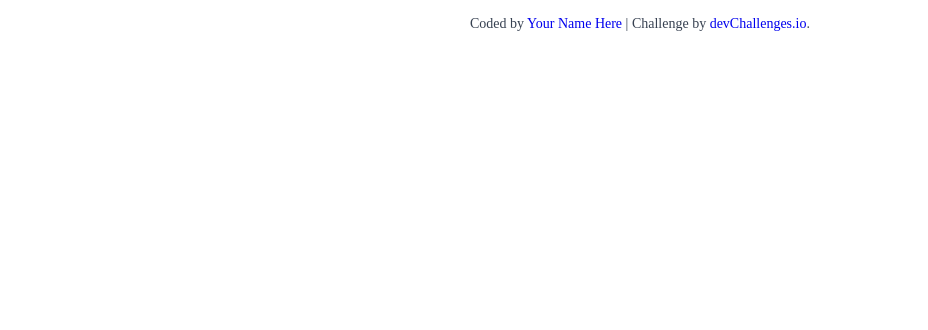
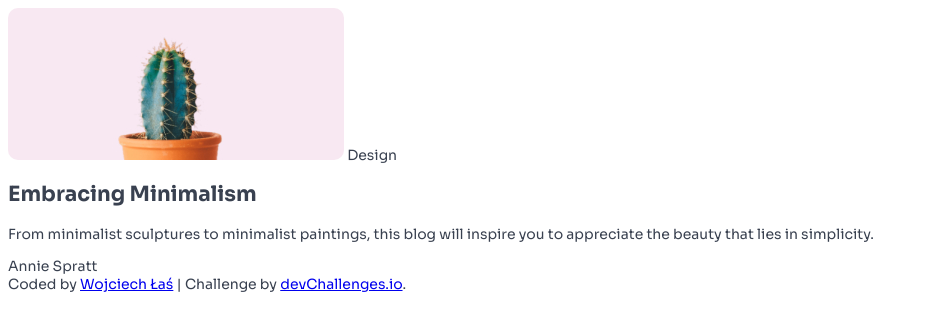
Before and after one commit to wojciechlas/Minimal-blog-card, a plain HTML site: page index.html in a window 1280 px wide. Shown: the whole page, without its empty margins (0-928 px from the left). Drawn offline with Linux system fonts and the light colour scheme.

Commit message:
add content

```diff
--- a/index.html
+++ b/index.html
@@ -3,6 +3,9 @@
   <head>
     <meta charset="UTF-8" />
     <meta name="viewport" content="width=device-width, initial-scale=1.0" />
+    <meta name="description" content="A simple blog cart" />
+    <meta name="author" content="Wojciech Łaś" />
+    <meta name="keywords" content="HTML, CSS, frontend, devChallenges.io" />
 
     <link
       rel="icon"
@@ -11,31 +14,9 @@
       sizes="96x96"
     />
 
+    <link rel="stylesheet" href="styles.css" />
+
     <title>devChallenges.io | Minimal Blog Card</title>
-
-    <!--You are welcome to delete these styles or modify them in your own stylesheet -->
-    <style>
-      * {
-        margin: 0;
-        padding: 0;
-        box-sizing: border-box;
-      }
-
-      body {
-        height: 100vh;
-      }
-
-      .author-info {
-        font-size: 14px;
-        text-align: center;
-        margin-top: 16px;
-        color: rgb(55, 65, 81);
-      }
-
-      .author-info a {
-        text-decoration: none;
-      }
-    </style>
   </head>
   <body>
     <!-- Design
@@ -46,11 +27,23 @@
 
   Annie Spratt -->
 
-    <div class="author-info">
-      Coded by <a href="#">Your Name Here</a> | Challenge by
+    <article>
+      <img src="resources/Cactus.jpg" alt="Cactus" />
+      <dev class="tags">
+        <dev class="tag">Design</dev>
+      </dev>
+      <h1>Embracing Minimalism</h1>
+      <p>
+        From minimalist sculptures to minimalist paintings, this blog will inspire you to appreciate the beauty that lies in simplicity.
+      </p>
+      <footer>Annie Spratt</footer>
+    </article>
+
+    <footer class="attribution">
+      Coded by <a href="https://github.com/wojciechlas" target="_blank">Wojciech Łaś</a> | Challenge by
       <a href="https://www.devchallenges.io?ref=challenge" target="_blank"
         >devChallenges.io</a
       >.
-    </div>
+    </footer>
   </body>
 </html>
--- /dev/null
+++ b/styles.css
@@ -0,0 +1,15 @@
+@import url('https://fonts.googleapis.com/css2?family=Inter:ital,opsz,wght@0,14..32,100..900;1,14..32,100..900&family=Sora:wght@100..800&display=swap');
+
+body {
+    font-family: 'Sora';
+    font-size: 0.875rem;
+    color: #394150;
+}
+
+article {
+    border-radius: 10px;
+}
+
+img {
+    border-radius: 10px;
+}
```
